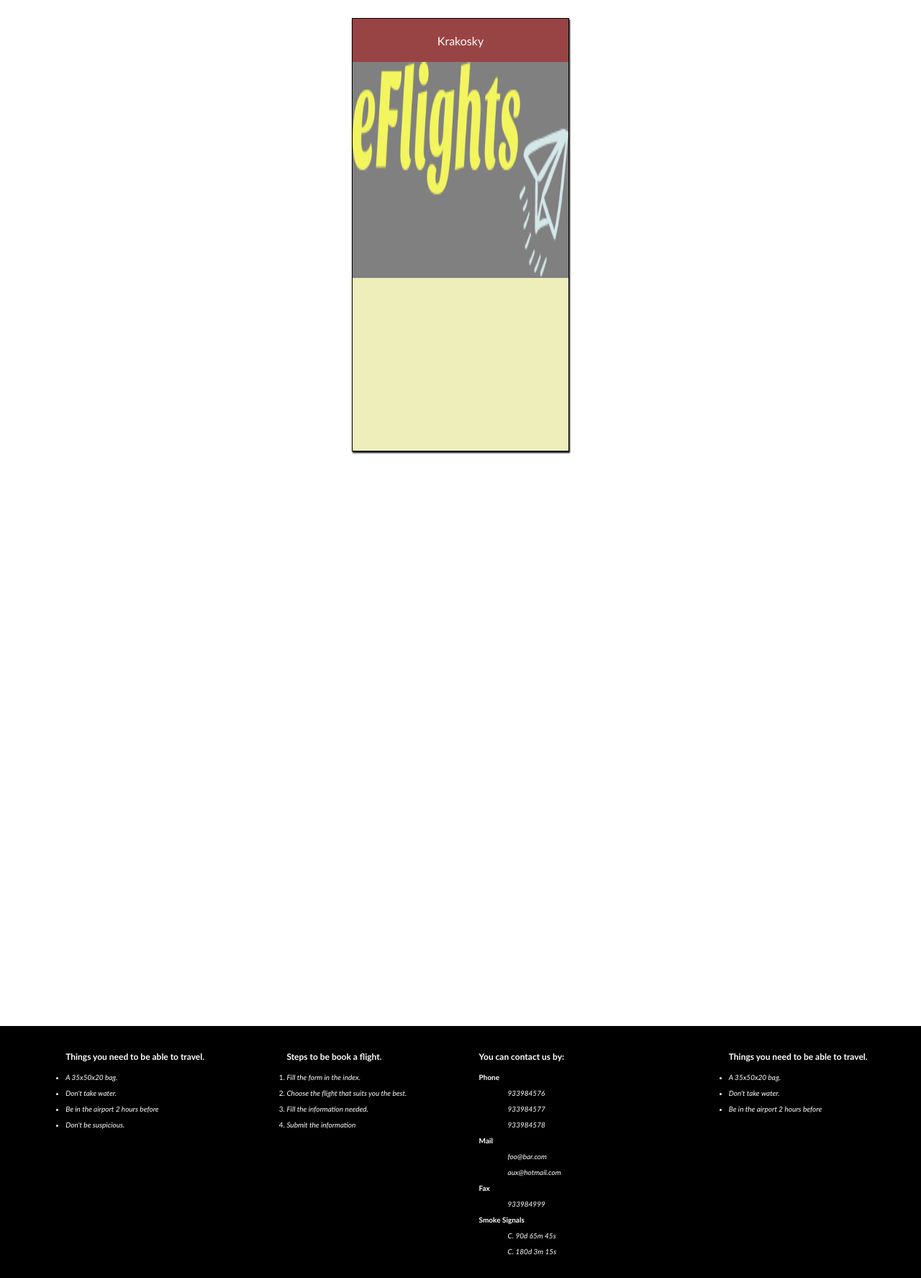
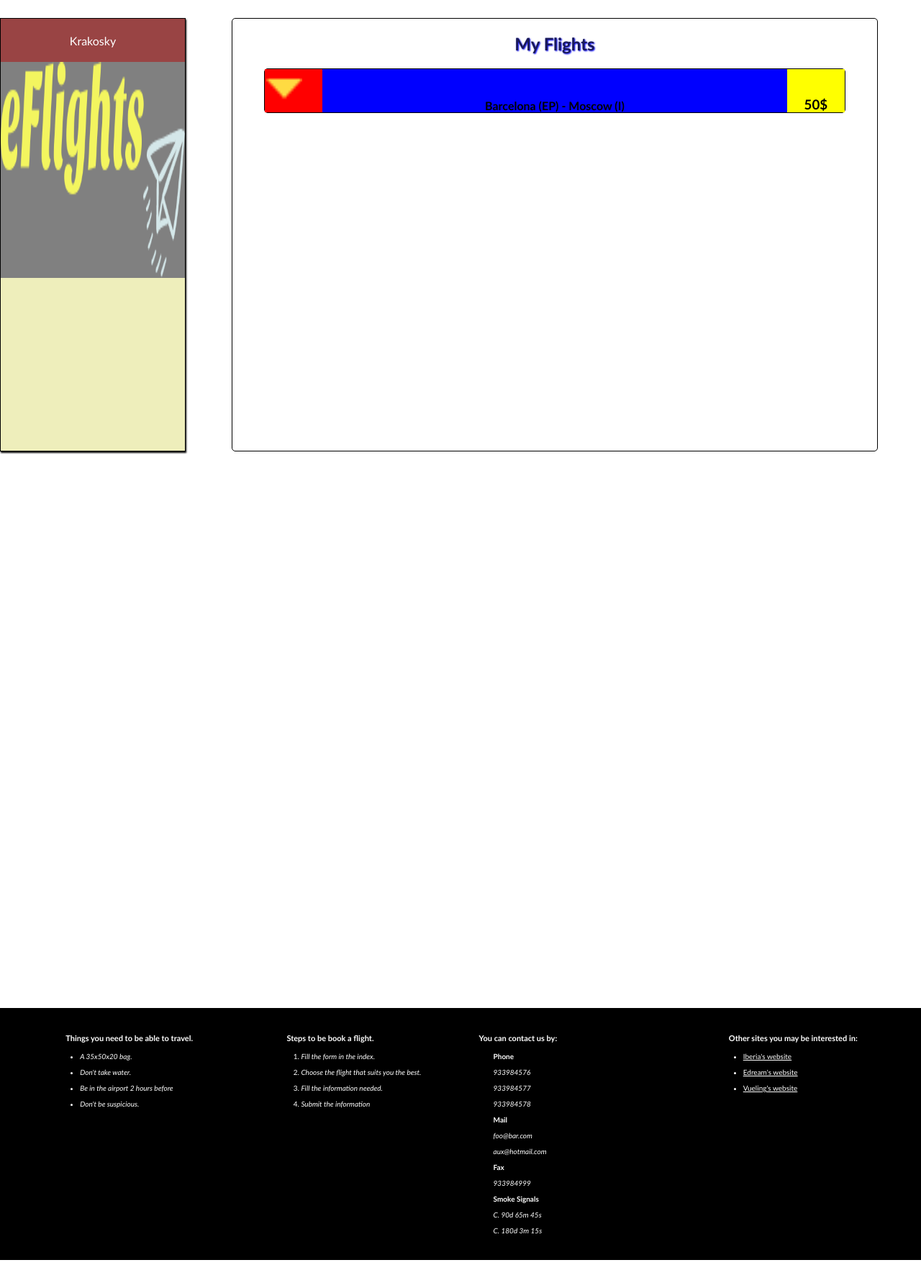
Before and after one commit to rperezde11/COWEB06, a PHP site: page /profile.html in a window 1280 px wide. Shown: the part 150-1925 px from the top of the page at 72% size. After the commit the page ends 1900 px from the top, so only its background shows below. Run offline with PHP 8.4, Linux system fonts and the light colour scheme.

Commit message:
improved profile visibility

```diff
--- a/css/main.css
+++ b/css/main.css
@@ -161,17 +161,35 @@ p.field-header-light {
     color: white;
     font-size: 10px;
     margin-bottom: 10px;
+    margin-left: 20px;
 
 }
 
 .footer-div ol,ul,dl{
 
     color: white;
-    font-size: 12px;
+    font-size: 11px;
     margin-top: 35px;
 
 }
 
+.footer-div  li a {
+
+    color: white;
+
+}
+
+.footer-div  li a:hover {
+
+    color: yellow;
+
+}
+
+.footer-div  li a:visited {
+
+    color: green;
+
+}
 
 div.footer-div{
 
--- a/css/profile.css
+++ b/css/profile.css
@@ -1,10 +1,12 @@
 #user-info{
 
-    width: 300px;
+    width: 20%;
     height: 600px;
-    margin: 25px auto;
+    margin-top: 25px;
     border: 1px solid black;
     box-shadow: 1px 2px 2px black;
+    display: inline-block;
+    float: left;
 
 }
 
@@ -46,3 +48,84 @@
     height: 100%;
 
 }
+
+#my-flights-container {
+
+    width: 70%;
+    height: 600px;
+    margin-top: 25px;
+    margin-left: 5%;
+    border: 1px solid black;
+    border-radius: 5px;
+    display: inline-block;
+    float: left;
+
+}
+
+
+/* flight info */
+
+div.flight {
+
+    width: 90%;
+    height: 60px;
+    background: grey;
+    border: 1px solid black;
+    border-radius: 5px;
+    margin: 5px auto 5px auto;
+
+}
+
+div.f-preview {
+
+    width: 10%;
+    height: 100%;
+    background: red;
+    display: inline-block;
+    float: left;
+
+}
+
+div.f-info {
+
+    width: 80%;
+    height: 100%;
+    background: blue;
+    display: inline-block;
+    float: left;
+    text-align: center;
+
+}
+
+div.f-price {
+
+    width: 10%;
+    height: 100%;
+    background: yellow;
+    display: inline-block;
+    float: left;
+    text-align: center;
+
+}
+
+img.flight-preview {
+
+    width: 50px;
+    height: 90%;
+    margin-left: 3%;
+    display: inline-block;
+}
+
+h4.flight-info {
+
+    display: inline-block;
+    line-height: 60px;
+
+}
+
+h3.flight-price {
+
+    display: inline-block;
+    line-height: 60px;
+
+}
--- a/profile.html
+++ b/profile.html
@@ -18,16 +18,16 @@
         <div id="header">
 
             <div id="header-logo">
-                <a href="#">
+                <a href="index.html">
                     <img src="imgs/logo.png" alt="Logo of the website." >
                 </a>
             </div>
 
             <div id="header-prof">
-                <a href="#">
+                <a href="profile.html">
                     <img class="profile-pic" src="imgs/avatar.png">
                 </a>
-                <a href="#">
+                <a href="register.html">
                     <div class="prof-info">Register</div>
                 </a>
             </div>
@@ -43,7 +43,6 @@
             </div>
 
         </div>
-
         <div id="content">
 
             <div id="user-info">
@@ -60,6 +59,22 @@
 
             </div>
 
+            <div id="my-flights-container">
+                <h2 class="section-header-light">My Flights</h2>
+
+                <div class="flight">
+                    <div class="f-preview">
+                        <img class="flight-preview" src="imgs/down.png">
+                    </div>
+                    <div class="f-info">
+                        <h4 class="flight-info">Barcelona (EP) - Moscow (I) </h4>
+                    </div>
+                    <div class="f-price">
+                        <h3 class="flight-price">50$</h3>
+                    </div>
+                </div>
+
+            </div>
 
         </div>
 
@@ -106,11 +121,11 @@
                 </dl>
             </div>
             <div class="footer-div right">
-                <ul> <b>Things you need to be able to travel.</b>
+                <ul> <b>Other sites you may be interested in:</b>
                     <br/><br/>
-                    <li><em>A 35x50x20 bag.</em></li>
-                    <li><em>Don't take water.</em></li>
-                    <li><em>Be in the airport 2 hours before</em></li>
+                    <li><a href="http://www.iberia.es"> Iberia's website </a></li>
+                    <li><a href="http://www.edreams.com"> Edream's website </a></li>
+                    <li><a href="http://www.vueling.es"> Vueling's website </a></li>
                 </ul>
             </div>
         </div>
```
Also changed, not shown: error.html (+7 -7 lines), index.html (+8 -8 lines), register.html (+28 -15 lines), results.html (+8 -8 lines).
